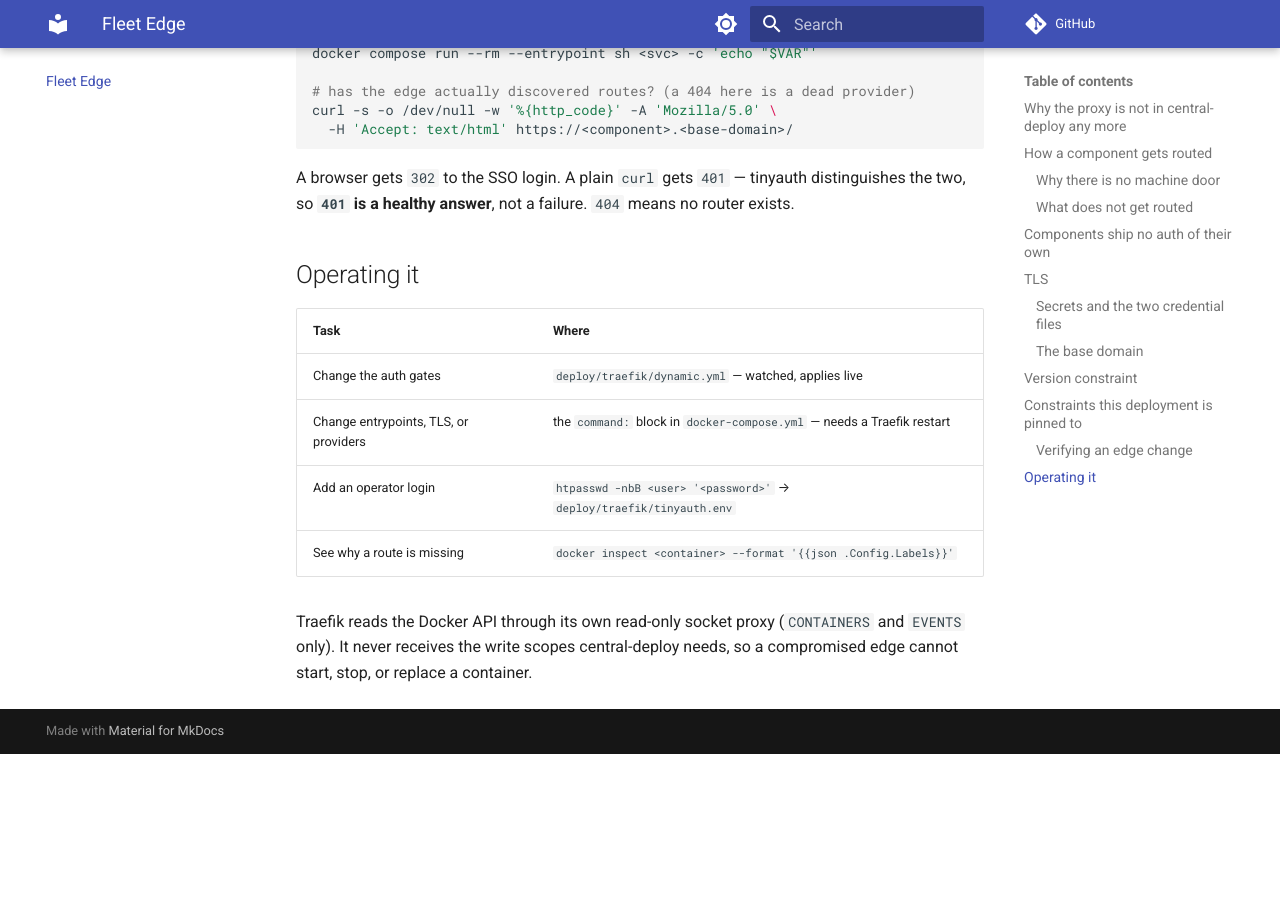
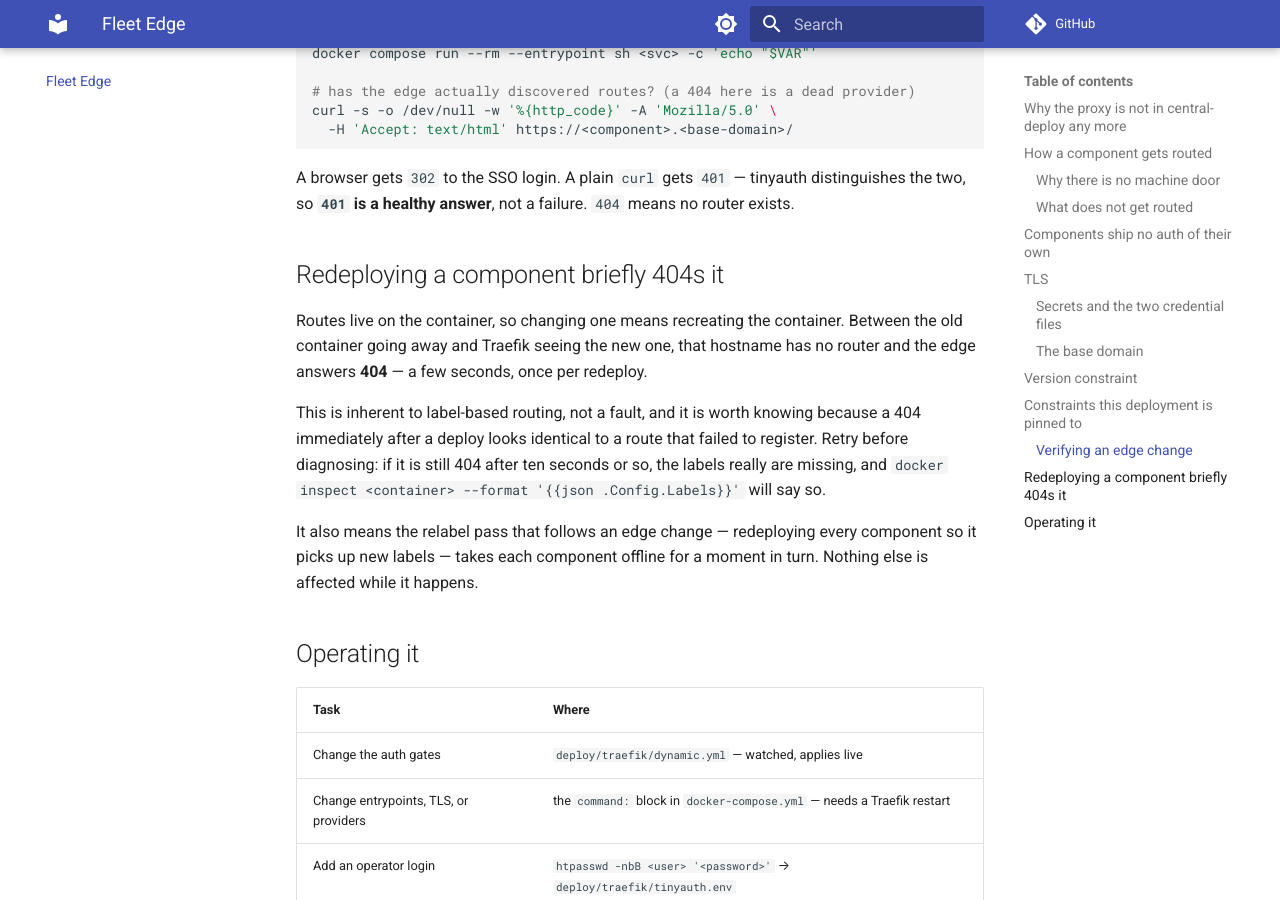
Before and after one commit to damien-robotsix/robotsix-central-deploy, an MkDocs documentation site: the page built from docs/edge.md, in a window 1280 px wide and 900 px high, scrolled down 4506 px. Built offline with MkDocs 1.6.1 and Material for MkDocs 9.7.7, drawn with Linux system fonts in a browser that asks for light colours; comment, search, counter and statistics services are not loaded; before the commit the page ends 5260 px from its top, so only the background shows below that.

Commit message:
docs(edge): redeploying a component briefly 404s it (#737)
Routes live on the container, so changing one means recreating it, and between
the old container going away and Traefik seeing the new one the hostname has no
router. The operator hit this twice during the cutover's relabel pass and had to
ask whether it was a real failure both times.

It is worth writing down precisely because a 404 straight after a deploy is
indistinguishable from a route that never registered. The note says to retry
first, and what to check if it persists.

Co-authored-by: Claude Opus 5 (1M context) <noreply@anthropic.com>

```diff
--- a/docs/edge.md
+++ b/docs/edge.md
@@ -183,6 +183,23 @@ A browser gets `302` to the SSO login. A plain `curl` gets `401` — tinyauth
 distinguishes the two, so **`401` is a healthy answer**, not a failure. `404`
 means no router exists.
 
+## Redeploying a component briefly 404s it
+
+Routes live on the container, so changing one means recreating the container.
+Between the old container going away and Traefik seeing the new one, that
+hostname has no router and the edge answers **404** — a few seconds, once per
+redeploy.
+
+This is inherent to label-based routing, not a fault, and it is worth knowing
+because a 404 immediately after a deploy looks identical to a route that failed
+to register. Retry before diagnosing: if it is still 404 after ten seconds or
+so, the labels really are missing, and
+`docker inspect <container> --format '{{json .Config.Labels}}'` will say so.
+
+It also means the relabel pass that follows an edge change — redeploying every
+component so it picks up new labels — takes each component offline for a moment
+in turn. Nothing else is affected while it happens.
+
 ## Operating it
 
 | Task | Where |
```
